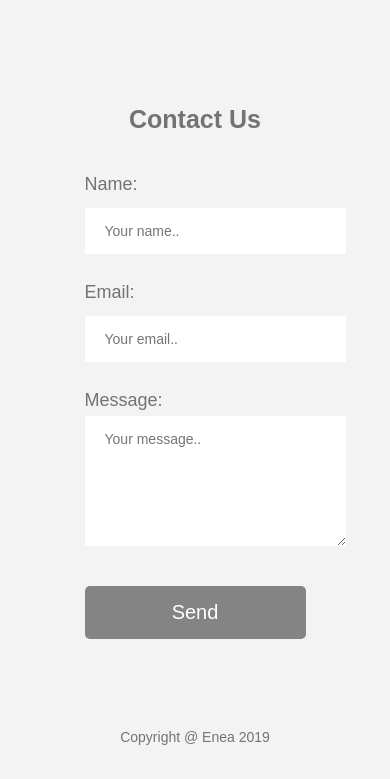
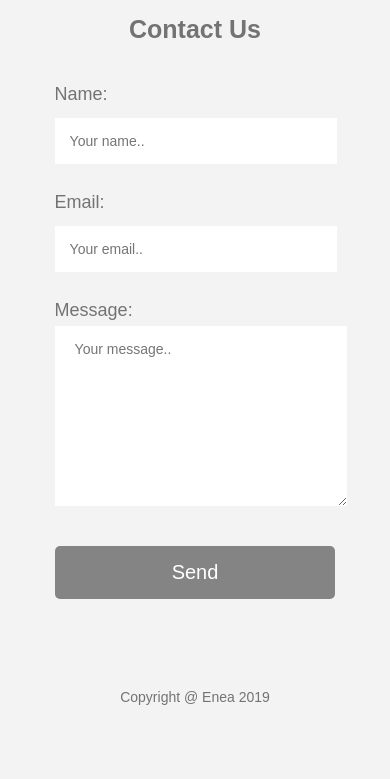
Before and after one commit to eneajaho/gallery-grid, a plain HTML site: page index.html in a window 390 px wide. Shown: the part 3405-4184 px from the top of the page. After the commit the page ends 4144 px from the top, so only its background shows below. Drawn offline with Linux system fonts and the light colour scheme.

Commit message:
Update style.css

```diff
--- a/style.css
+++ b/style.css
@@ -212,7 +212,7 @@ textarea{
     border: 0;
     font-size: 1.4rem;
     padding: 15px 20px;
-    max-height: 100px;
+    max-height: 150px;
 }
 .btn{
     padding: 1.5rem 5rem;
@@ -266,8 +266,8 @@ ul.menu{
 .gallery{
     grid-template-columns: 1fr;
     grid-template-rows: repeat(10, 250px);
-    grid-gap: 4rem;
-    width: 90%;
+    grid-gap: 3rem;
+    width: 100%;
     margin: auto;
 }
 
@@ -299,10 +299,18 @@ ul.menu{
 }
 
 input{
-    width: 100%;
+    width: 90%;
+    padding: 15px;
 }
 textarea{
-    width: 100%;
+    width: 90%;
 }
 
+.contact {
+    width: 80%;
 }
+
+textarea{
+    width: 90%;
+}
+}
```
